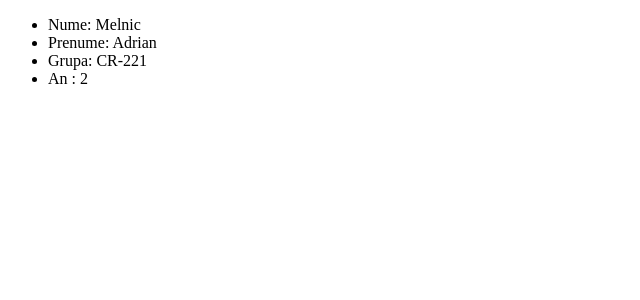
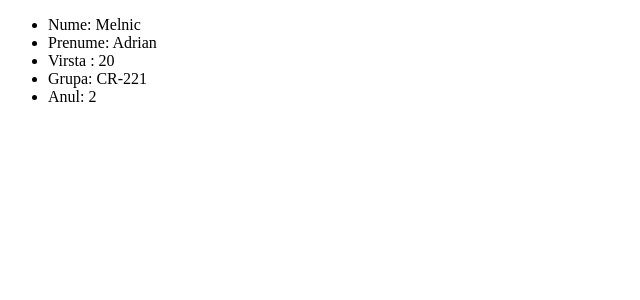
Before and after one commit to Adr1anM/TWEB, a React (Create React App) app in the folder Laborator2/my-app/: page / in a window 1280 px wide. Shown: the top 300 px of the page, without its empty margins (0-640 px from the left). Built offline with nearby package versions, Linux system fonts and the light colour scheme.

Commit message:
Laborator2

```diff
--- a/Laborator2/my-app/src/App.tsx
+++ b/Laborator2/my-app/src/App.tsx
@@ -6,10 +6,11 @@ function App() {
       <ul>
         <li>Nume: Melnic</li>
         <li>Prenume: Adrian</li>
+        <li>Virsta : 20</li>
         <li>Grupa: CR-221</li>
-        <li>An : 2</li>
+        <li>Anul: 2</li>
       </ul>
-  </div>
+    </div>
   );
 }
 
```
